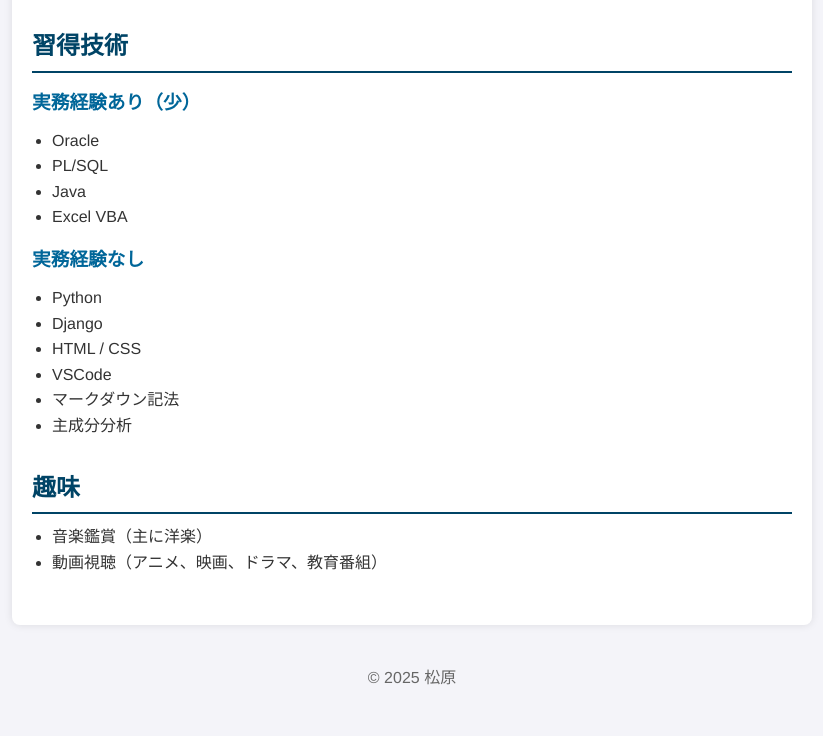
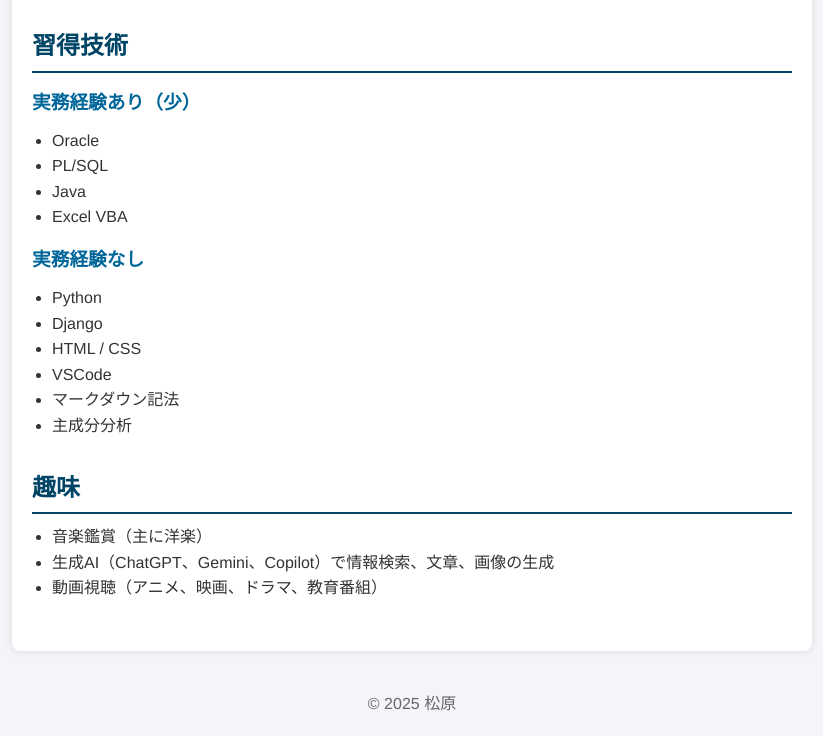
Before and after one commit to YM-phaseone/www, a plain HTML site: page index.html in a window 1280 px wide. Shown: the part 535-1271 px from the top of the page, without its empty margins (228-1051 px from the left). Before the commit the page ends 1246 px from the top, so only its background shows below. Drawn offline with Linux system fonts and the light colour scheme.

Commit message:
Update index.html

```diff
--- a/index.html
+++ b/index.html
@@ -56,6 +56,7 @@
       <h2>趣味</h2>
       <ul>
         <li>音楽鑑賞（主に洋楽）</li>
+        <li>生成AI（ChatGPT、Gemini、Copilot）で情報検索、文章、画像の生成</li>
         <li>動画視聴（アニメ、映画、ドラマ、教育番組）</li>
       </ul>
     </section>
```
